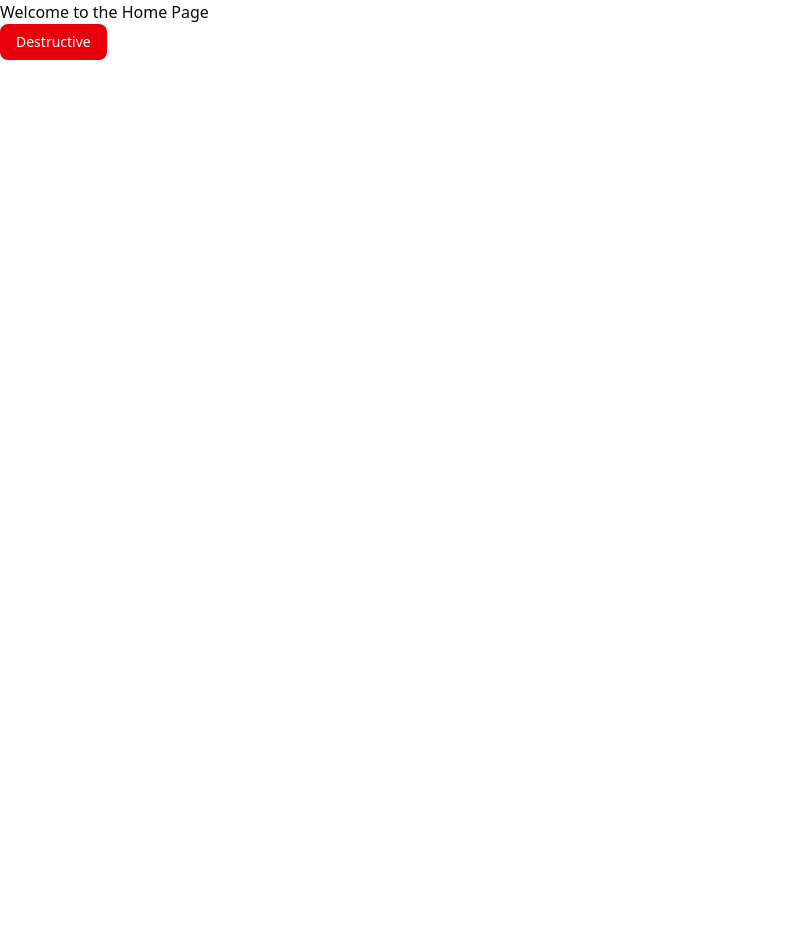
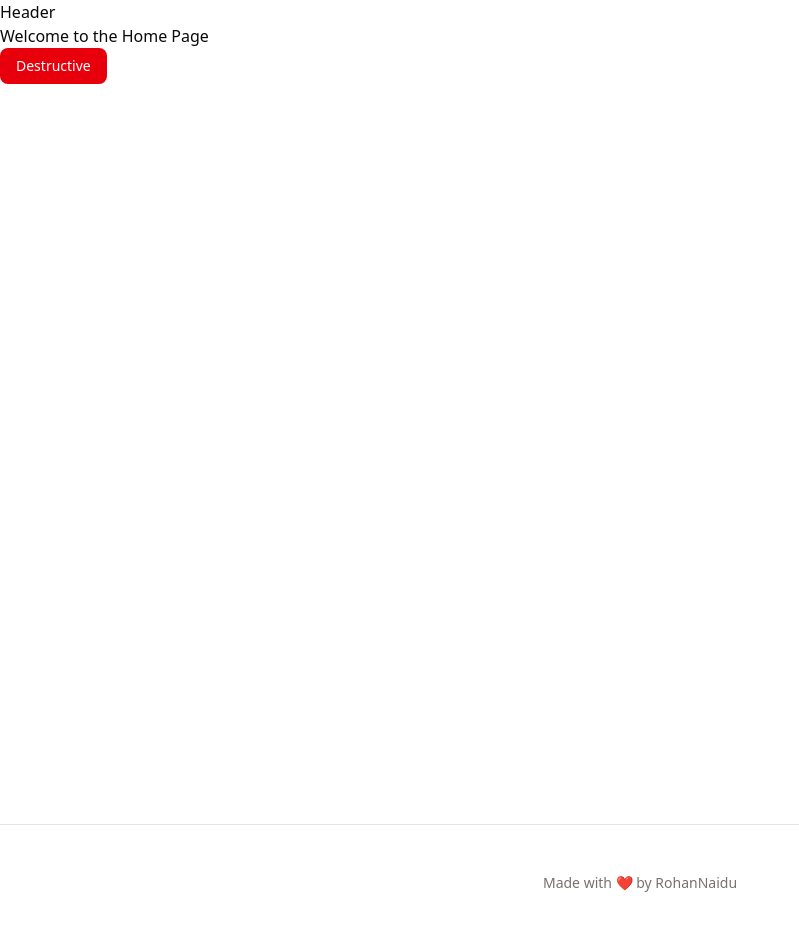
Before and after one commit to Ro12-N/ChefMate-AI, a Next.js app in the folder frontend/: page / in a window 1280 px wide. Shown: the top 930 px of the page, without its empty margins (0-799 px from the left). Before the commit the page ends 800 px from the top, so only its background shows below. Built offline with nearby package versions, Linux system fonts and the light colour scheme.

Commit message:
App Layout

```diff
--- a/frontend/app/layout.js
+++ b/frontend/app/layout.js
@@ -1,28 +1,30 @@
-import { Geist, Geist_Mono } from "next/font/google";
+import { Inter} from "next/font/google";
 import "./globals.css";
+import Header from "@/components/Header";
 
-const geistSans = Geist({
-  variable: "--font-geist-sans",
+const inter = Inter({
   subsets: ["latin"],
 });
 
-const geistMono = Geist_Mono({
-  variable: "--font-geist-mono",
-  subsets: ["latin"],
-});
 
 export const metadata = {
-  title: "Create Next App",
-  description: "Generated by create next app",
+  title: "chefMate AI Recipe Generator",
+  description: "Generate delicious recipes with chefMate AI",
 };
 
 export default function RootLayout({ children }) {
   return (
     <html lang="en">
-      <body
-        className={`${geistSans.variable} ${geistMono.variable} antialiased`}
-      >
+      <body className={`${inter.variable}`}>
+        <Header />
+        <main className="min-h-screen">
         {children}
+        </main>
+        <footer className="py-8 px-4 border-t">
+          <div className="max-w-6xl mx-auto flex justify-center items-center p-4 text-center text-sm text-muted-foreground">
+            <p className="text-stone-500 text-sm">Made with ❤️ by RohanNaidu  </p>
+          </div>
+        </footer>
       </body>
     </html>
   );
--- /dev/null
+++ b/frontend/components/Header.jsx
@@ -0,0 +1,5 @@
+import React from "react";
+const Header = () => {
+    return <div>Header</div>;
+};
+export default Header;
```
